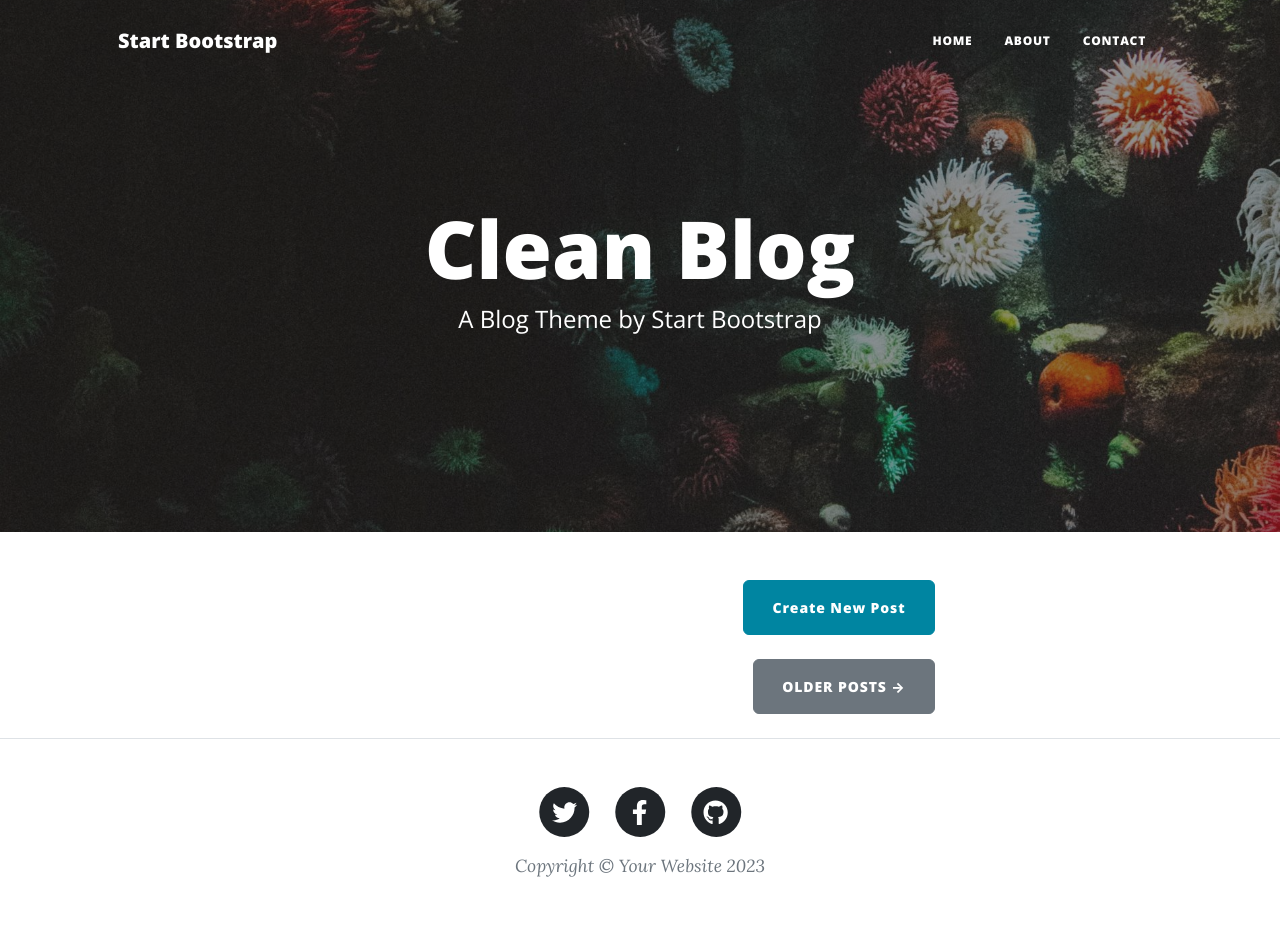
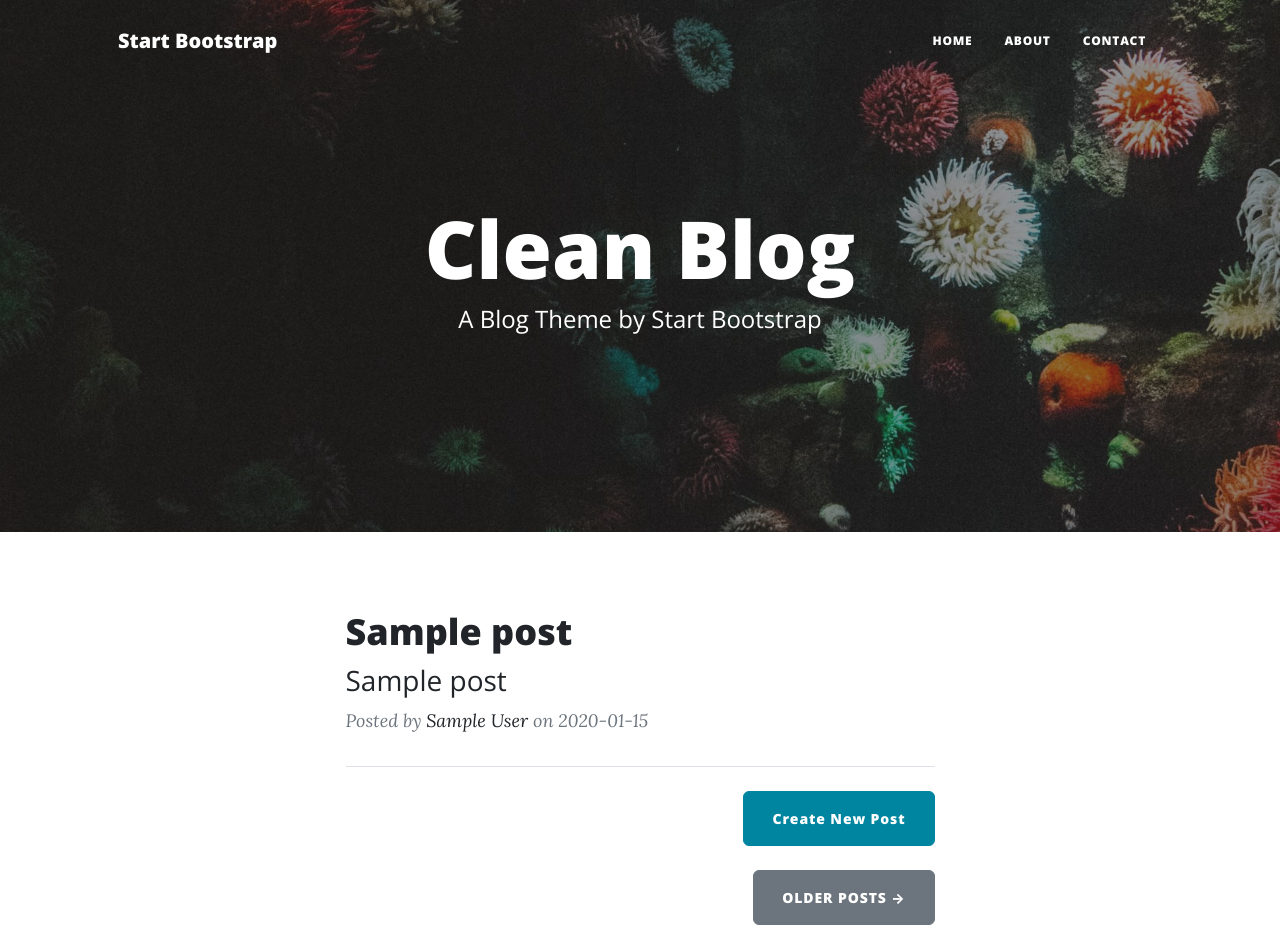
Before and after one commit to alan24902/flask-blog-api, a Flask app: page / in a window 1280 px wide. Shown: the top 937 px of the page. Before the commit the page ends 877 px from the top, so only its background shows below. Run offline with Flask 3, Linux system fonts and the light colour scheme; tables that the repository leaves empty hold one stand-in row (values such as "Sample post"); parts of the project's set-up code (start-up, migrations or seed data) failed here and were passed over; some libraries are stand-ins or nearby versions.

Commit message:
Show_post and new_post routes were created

```diff
--- a/main.py
+++ b/main.py
@@ -4,9 +4,14 @@ from sqlalchemy.orm import DeclarativeBase
 from sqlalchemy import Integer, String, Text
 from sqlalchemy.orm import Mapped, mapped_column
 from flask_bootstrap import Bootstrap5
+from flask_ckeditor import CKEditor
+from flask import FlaskForm
 
-# Create app
+
+# CREATE APP
 app = Flask(__name__)
+# CKEDITOR OBJECT
+ckeditor = CKEditor(app)
 
 # ATTACHING BOOTSTRAP5 TO THE APP
 Bootstrap5(app)
@@ -49,7 +54,29 @@ def get_all_posts():
 
     posts = []
 
+    # GETTING ALL POSTS FROM THE DB
+    all_posts = db.session.execute(db.select(BlogPost)).scalars().all()
+
+    for post in all_posts:
+        posts.append(post)
+
     return render_template(template_name_or_list="index.html", all_posts=posts)
+
+
+@app.route("/show_post/<post_id>")
+def show_post(post_id):
+
+    requested_post = db.get_or_404(BlogPost, post_id)
+
+
+    return render_template(template_name_or_list="post.html", post=requested_post)
+
+
+# ADD NEW POST ROUTE
+@app.route("/new-post")
+def new_post():
+
+    return render_template(template_name_or_list="make-post.html")
 
 
 # ABOUT ROUTE
--- a/templates/index.html
+++ b/templates/index.html
@@ -41,7 +41,7 @@
       <div class="d-flex justify-content-end mb-4">
         <a
           class="btn btn-primary float-right"
-          href=""
+          href="{{url_for('new_post')}}"
           >Create New Post</a
         >
       </div>
--- a/templates/make-post.html
+++ b/templates/make-post.html
@@ -23,6 +23,7 @@
   <div class="container">
     <div class="row">
       <div class="col-lg-8 col-md-10 mx-auto">
+        {{ ckeditor.load()}}
       </div>
     </div>
   </div>
```
